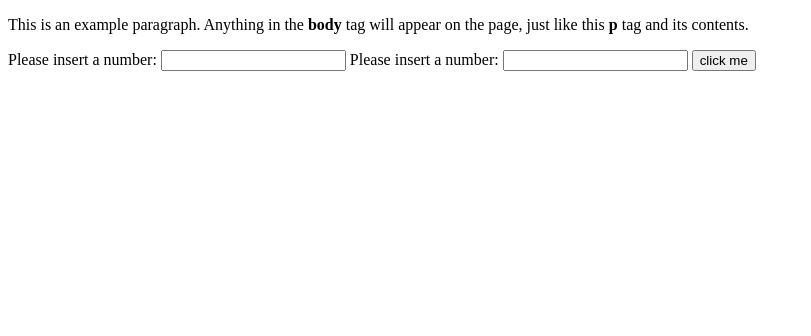
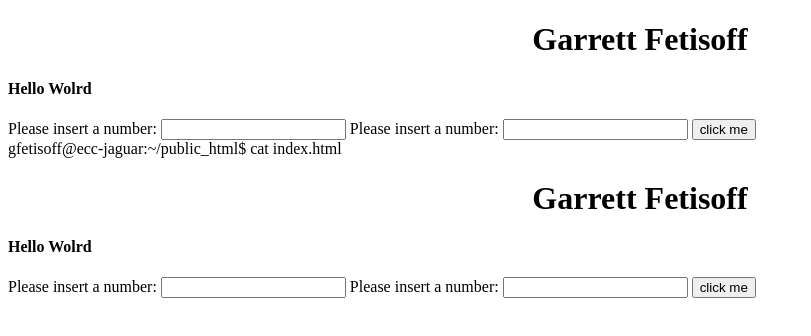
Before and after one commit to gfetisoff/gfetisoff.github.io, a plain HTML site: page index.html in a window 1280 px wide. Shown: the whole page, without its empty margins (0-811 px from the left). Drawn offline with Linux system fonts and the light colour scheme.

Commit message:
Update index.html

```diff
--- a/index.html
+++ b/index.html
@@ -1,11 +1,13 @@
-<!doctype html>
+<!DOCTYPE html>
 <html>
-  <head>
-    <title>This is the title of the webpage!</title>
-  </head>
-  <body>
-    <p>This is an example paragraph. Anything in the <strong>body</strong> tag will appear on the page, just like this <strong>p</strong> tag and its contents.</p>
-  <script src="script.js" type="text/javascript"></script>
+<head>
+<meta charset="UTF-8">
+<title>2.0</title>
+</head>
+<body>
+        <h1>  <center>Garrett Fetisoff</center>  </h1>
+<h4>Hello Wolrd</h4>
+<script src="script.js" type="text/javascript"></script>
 <form>
 Please insert a number: <input type="text" id="numberin1">
 Please insert a number: <input type="text" id="numberin2">
@@ -13,3 +15,21 @@ Please insert a number: <input type="text" id="numberin2">
 </form>
 </body>
 </html>
+gfetisoff@ecc-jaguar:~/public_html$ cat index.html
+<!DOCTYPE html>
+<html>
+<head>
+<meta charset="UTF-8">
+<title>2.0</title>
+</head>
+<body>
+        <h1>  <center>Garrett Fetisoff</center>  </h1>
+<h4>Hello Wolrd</h4>
+<script src="script.js" type="text/javascript"></script>
+<form>
+Please insert a number: <input type="text" id="numberin1">
+Please insert a number: <input type="text" id="numberin2">
+<input id="onclick" type="button" value="click me" onclick="addnum();"/> </input>
+</form>
+</body>
+</html>
```
